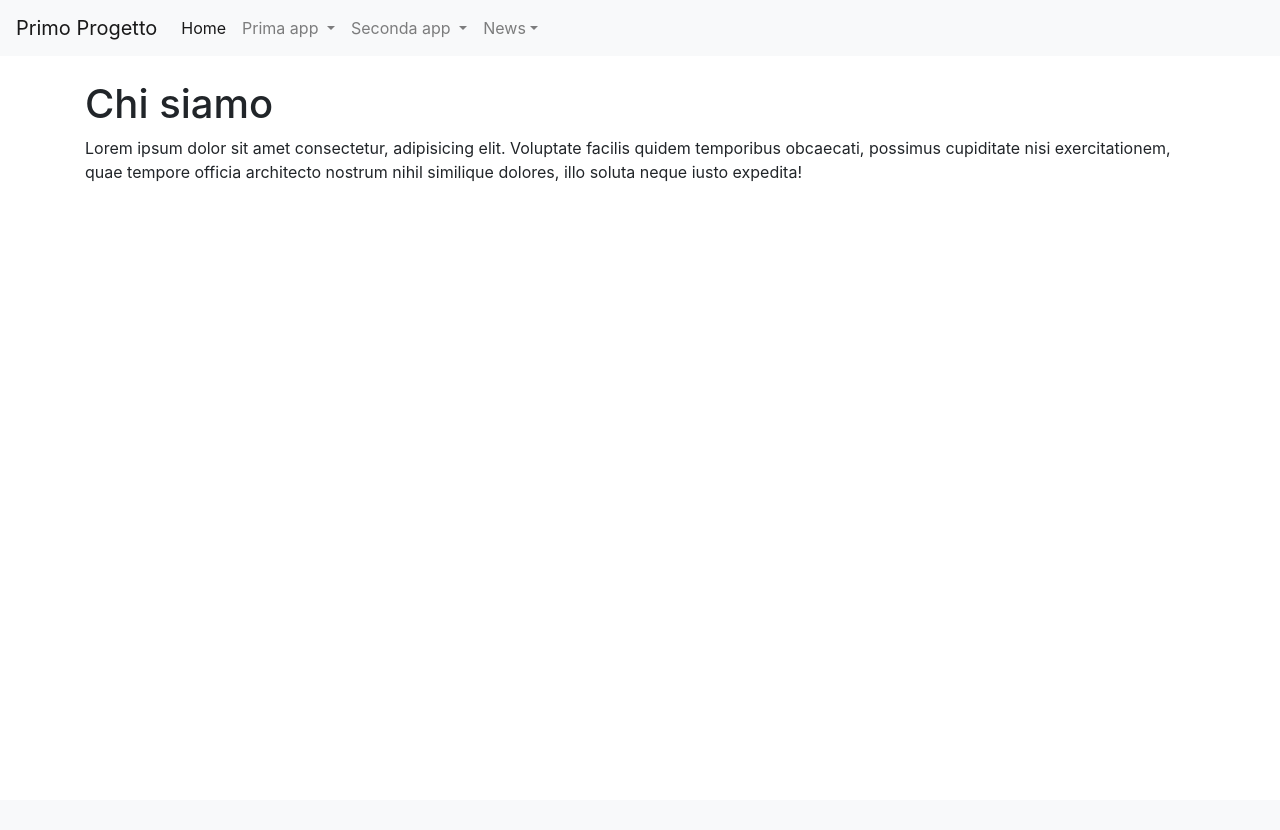
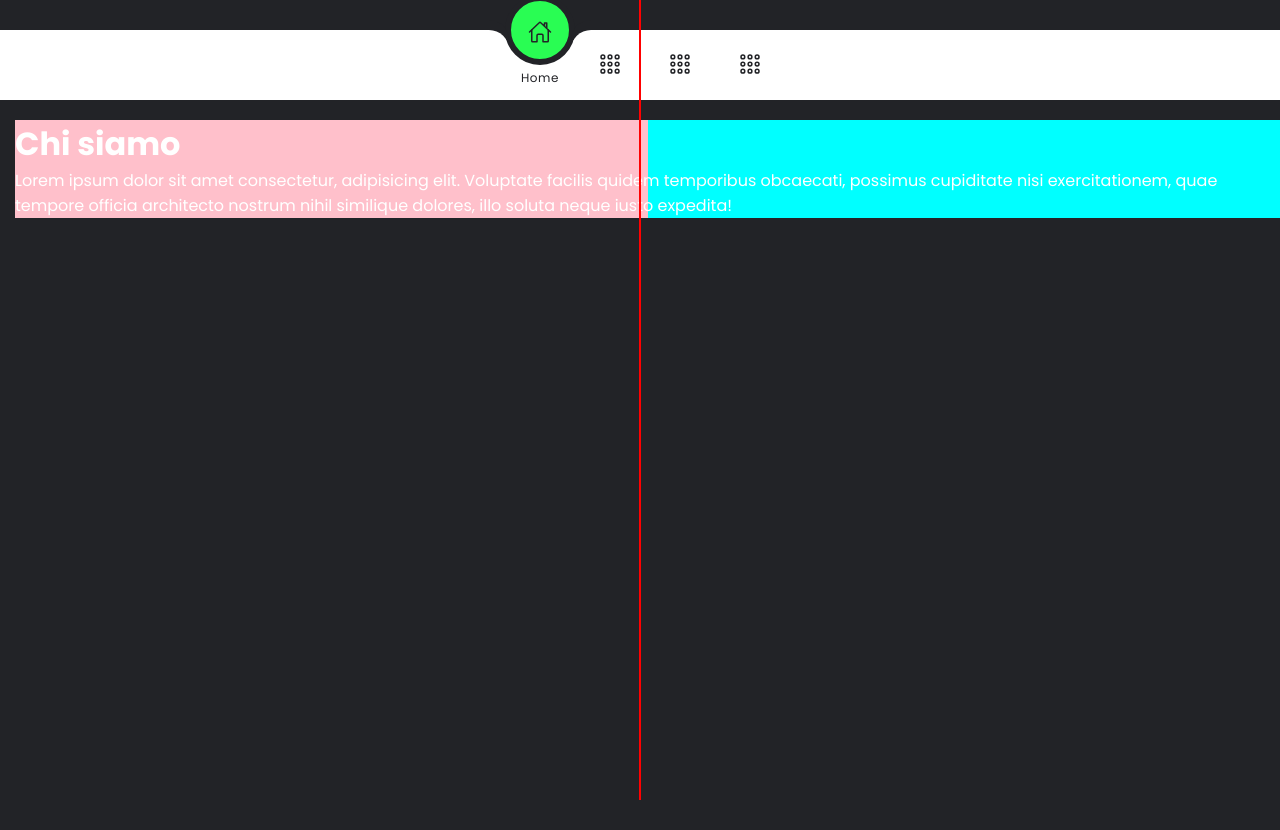
Before and after one commit to Th3R3alZ4ny/django-Zaniolo-Brian, a Django app: page /chi_siamo in a window 1280 px wide. Before the commit the page ends 181 px from the top, so only its background shows below. Run offline with Django 3.2, Linux system fonts and the light colour scheme.

Commit message:
custom navbar

```diff
--- a/templates/base.html
+++ b/templates/base.html
@@ -1,54 +1,42 @@
-<!doctype html>
-{% load static %}
+<!DOCTYPE html>
 <html lang="en">
 
 <head>
-  <!-- Required meta tags -->
-  <meta charset="utf-8">
-  <meta name="viewport" content="width=device-width, initial-scale=1, shrink-to-fit=no">
-
-  <!-- Bootstrap CSS -->
-  <link rel="stylesheet" href="https://cdn.jsdelivr.net/npm/bootstrap@4.5.3/dist/css/bootstrap.min.css"
-    integrity="sha384-TX8t27EcRE3e/ihU7zmQxVncDAy5uIKz4rEkgIXeMed4M0jlfIDPvg6uqKI2xXr2" crossorigin="anonymous">
-
-  <title>{% block title %}{% endblock title %}</title>
-  <!-- Optional JavaScript; choose one of the two! -->
-
-  <!-- Option 1: jQuery and Bootstrap Bundle (includes Popper) -->
+    <meta charset="UTF-8">
+    <meta http-equiv="X-UA-Compatible" content="IE=edge">
+    <meta name="viewport" content="width=device-width, initial-scale=1.0">
+    <title>Index</title>
+    <script type="module" src="https://unpkg.com/ionicons@5.5.2/dist/ionicons/ionicons.esm.js"></script>
+    <script nomodule src="https://unpkg.com/ionicons@5.5.2/dist/ionicons/ionicons.js"></script>
+    <link rel="stylesheet" href="style.css">
     <script src="https://code.jquery.com/jquery-3.5.1.slim.min.js"
         integrity="sha384-DfXdz2htPH0lsSSs5nCTpuj/zy4C+OGpamoFVy38MVBnE+IbbVYUew+OrCXaRkfj" crossorigin="anonymous">
     </script>
     <script src="https://cdn.jsdelivr.net/npm/bootstrap@4.5.3/dist/js/bootstrap.bundle.min.js"
         integrity="sha384-ho+j7jyWK8fNQe+A12Hb8AhRq26LrZ/JpcUGGOn+Y7RsweNrtN/tE3MoK7ZeZDyx" crossorigin="anonymous">
     </script>
-
-  <!-- Option 2: jQuery, Popper.js, and Bootstrap JS
-    <script src="https://code.jquery.com/jquery-3.5.1.slim.min.js" integrity="sha384-DfXdz2htPH0lsSSs5nCTpuj/zy4C+OGpamoFVy38MVBnE+IbbVYUew+OrCXaRkfj" crossorigin="anonymous"></script>
-    <script src="https://cdn.jsdelivr.net/npm/popper.js@1.16.1/dist/umd/popper.min.js" integrity="sha384-9/reFTGAW83EW2RDu2S0VKaIzap3H66lZH81PoYlFhbGU+6BZp6G7niu735Sk7lN" crossorigin="anonymous"></script>
-    <script src="https://cdn.jsdelivr.net/npm/bootstrap@4.5.3/dist/js/bootstrap.min.js" integrity="sha384-w1Q4orYjBQndcko6MimVbzY0tgp4pWB4lZ7lr30WKz0vr/aWKhXdBNmNb5D92v7s" crossorigin="anonymous"></script>
-    -->
-
 </head>
 
 <body>
-  <nav class="navbar navbar-expand-lg navbar-light bg-light">
-    <a class="navbar-brand" href="#">Primo Progetto</a>
-    <button class="navbar-toggler" type="button" data-toggle="collapse" data-target="#navbarSupportedContent"
-      aria-controls="navbarSupportedContent" aria-expanded="false" aria-label="Toggle navigation">
-      <span class="navbar-toggler-icon"></span>
-    </button>
-
-    <div class="collapse navbar-collapse" id="navbarSupportedContent">
-      <ul class="navbar-nav mr-auto">
-        <li class="nav-item active">
-          <a class="nav-link" href="#">Home <span class="sr-only">(current)</span></a>
+    <div class="navigation">
+        <ul>
+            <li class="list active">
+                <a href="#">
+                    <span class="icon">
+                        <ion-icon name="home-outline"></ion-icon>
+                    </span>
+                    <span class="text">Home</span>
+                </a>
+                <div class="dropdown-menu"></div>
             </li>
-        <li class="nav-item dropdown">
-          <a class="nav-link dropdown-toggle" href="#" id="navbarDropdown" role="button" data-toggle="dropdown"
-            aria-haspopup="true" aria-expanded="false">
-            Prima app
+            <li class="list">
+                <a href="#">
+                    <span class="icon">
+                        <ion-icon name="apps-outline"></ion-icon>
+                    </span>
+                    <span class="text">Prima App</span>
                 </a>
-          <div class="dropdown-menu" aria-labelledby="navbarDropdown">
+                 <div class="dropdown-menu">
                     <a class="dropdown-item" href="{% url 'prima_app:homepage' %}">Homepage</a>
                     <a class="dropdown-item" href="{% url 'prima_app:chi_siamo' %}">Chi Siamo</a>
                     <a class="dropdown-item" href="{% url 'prima_app:index' %}">Index</a>
@@ -57,32 +45,59 @@
                     <a class="dropdown-item" href="{% url 'prima_app:welcome' %}">Welcome</a>
                   </div>
             </li>
-        <li class="nav-item dropdown">
-          <a class="nav-link dropdown-toggle" href="#" id="navbarDropdown" role="button" data-toggle="dropdown"
-            aria-haspopup="true" aria-expanded="false">
-            Seconda app
+            <li class="list">
+                <a href="#">
+                    <span class="icon">
+                        <ion-icon name="apps-outline"></ion-icon>
+                    </span>
+                    <span class="text">Seconda App</span>
                 </a>
-          <div class="dropdown-menu" aria-labelledby="navbarDropdown">
+                <div class="dropdown-menu">
                     <a class="dropdown-item" href="{% url 'seconda_app:es_for' %}">Es for</a>
                     <a class="dropdown-item" href="{% url 'seconda_app:es_if' %}">Es if</a>
                     <a class="dropdown-item" href="{% url 'seconda_app:if_else_elif' %}">If else elif</a>
                 </div>
             </li>
-        <li class="nav-item dropdown">
-          <a class="nav-link dropdown-toggle" href="#" id="navbarDropdown" role="button" data-toggle="dropdown"
-            aria-haspopup="true" aria-expanded="false">
-            News</a>
+            <li class="list">
+                <a href="#">
+                    <span class="icon">
+                        <ion-icon name="apps-outline"></ion-icon>
+                    </span>
+                    <span class="text">News</span>
+                </a>
                 <div class="dropdown-menu" aria-labelledby="navbarDropdown">
                     <a class="dropdown-item" href="{% url 'news:lista_articoli' %}">Articoli</a>
                     <a class="dropdown-item" href="{% url 'news:lista_giornalisti' %}">Giornalisti</a>
                   </div>
             </li>
+            <div class="indicator"></div>
         </ul>
     </div>
-  </nav>
+    <br>
+    <div class="container-content">
     <div class="container my-4">
         {% block content %}{% endblock content %}
     </div>
+    </div>
+    <div id="mezzeria"></div>
+    <script>
+        const list = document.querySelectorAll('.list');
+
+        function activelink() {
+            Array.from(document.getElementsByClassName('dropdown-menu')).forEach((itemD) =>
+            itemD.hidden=true);
+            Array.from(document.getElementsByClassName('dropdown-menu')).forEach((itemD) =>
+            itemD.hidden=true);
+            list.forEach((item) =>
+                item.classList.remove('active'));
+            this.classList.add('active');
+            document.getElementsByClassName('list active').item(0).children[1].hidden=false;
+        }
+        list.forEach((item) =>
+            item.addEventListener('click', activelink));
+        Array.from(document.getElementsByClassName('dropdown-menu')).forEach((itemD) =>
+            itemD.hidden=true);
+    </script>
 </body>
 
 </html>
--- a/templates/style.css
+++ b/templates/style.css
@@ -32,7 +32,8 @@ body /*style per il body*/
 .navigation ul
 {
     display: flex;
-    width: 350px;
+    width: auto;
+    margin-left: 10px;
 }
 .navigation ul li
 {
@@ -133,8 +134,44 @@ body /*style per il body*/
 .navigation ul li:nth-child(4).active ~ .indicator
 {
     transform: translateX(calc(70px*3));
+
 }
 .navigation ul li .dropdown-menu
 {
-    visibility: hidden;
+    background: white;
+    position: absolute;
+    width: 110px;
+    border-radius: 10px;
+    margin-left: -20px;
+    animation: animazioneDrop 0.5s;
 }
+.navigation ul li .dropdown-menu a
+{
+    color: black;
+}
+.container-content
+{
+    background: linear-gradient(90deg, #FFC0CB 50%, #00FFFF 50%);
+    position: absolute;
+    top: 120px;
+    align-self: center;
+    color: white;
+    margin-left: 15px;
+}
+@keyframes animazioneDrop {
+    0% {
+        margin-top: -15px;
+    }
+    100%{
+        transform: translateY(0px);
+    }
+}
+#mezzeria {
+    position:absolute;
+    width:2px;
+    height:100vh;
+    background-color: red;
+    left:50vw;
+    top:0;
+    transform: translateX(-50%);
+}
```
Also changed, not shown: templates/baseCSS&JS.html (deleted, +0 -80 lines). Lines whose indentation alone changed are shown as unchanged.
